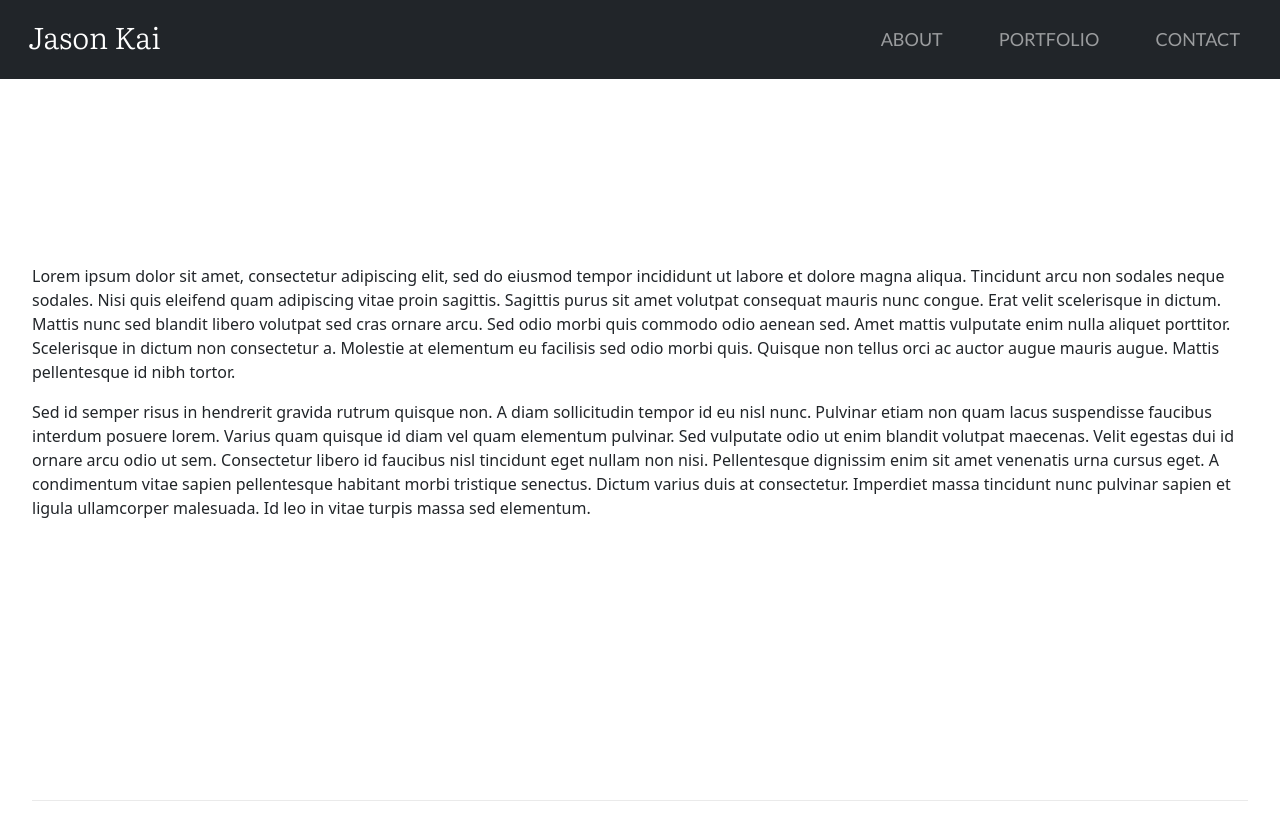
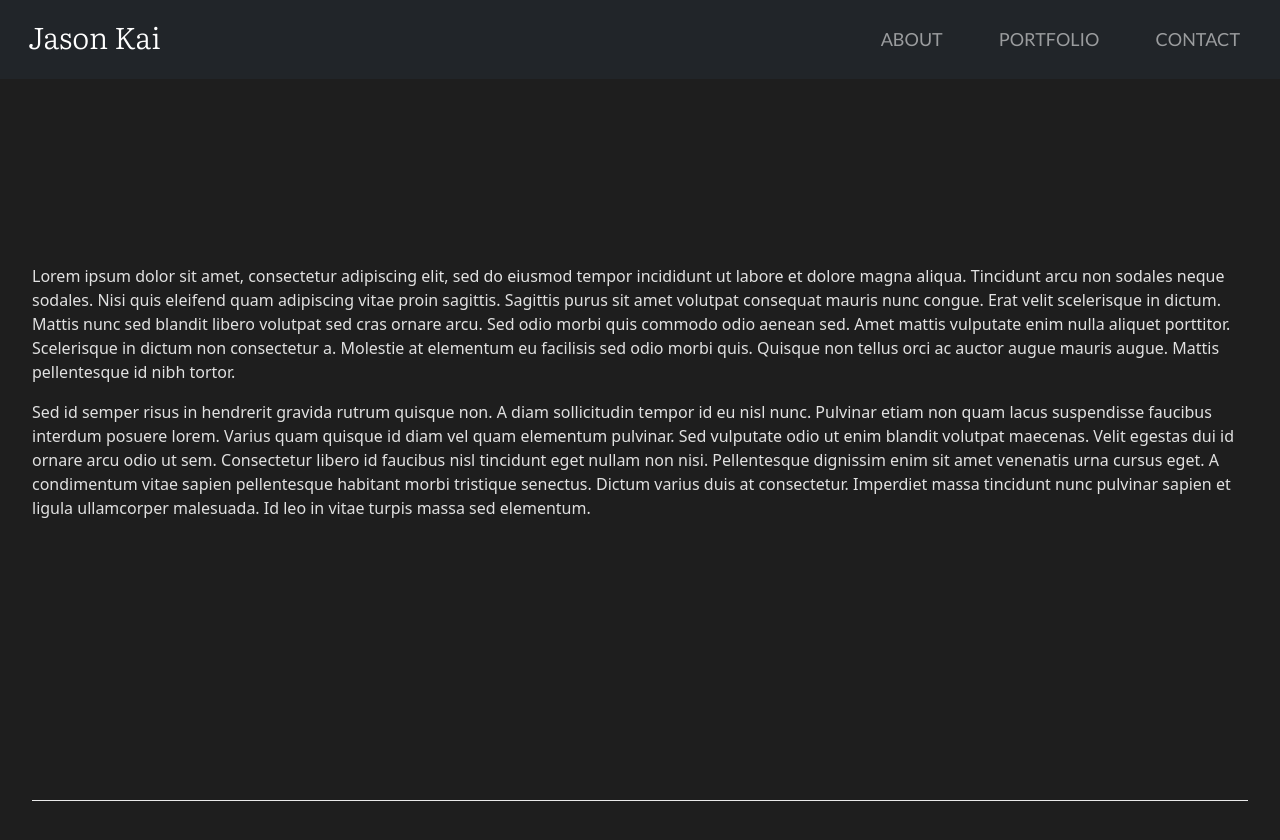
Before and after one commit to kaitj/kaitj.github.io, a Next.js app: page / in a window 1280 px wide. Shown: the top 840 px of the page. Built offline with nearby package versions, Linux system fonts and the light colour scheme.

Commit message:
update navbar stylesheets

```diff
--- a/styles/globals.css
+++ b/styles/globals.css
@@ -27,6 +27,13 @@ body {
   font-size: 30px !important;
 }
 
+.navbar-toggler {
+  border-color: rgba(0, 0, 0, 0) !important;
+}
+.navbar-toggler:focus {
+  box-shadow: 0 0 0 0 !important;
+}
+
 .nav-item {
   padding: 10px 20px;
 }
@@ -41,8 +48,10 @@ body {
 .nav-link:hover {
   color: var(--link-hover);
   text-decoration: underline;
-  text-underline-offset: 6px;
+  text-underline-offset: 8px;
 }
+
+/* General */
 
 a {
   color: inherit;
--- a/styles/home.module.css
+++ b/styles/home.module.css
@@ -1,4 +1,6 @@
 .container {
+  color: var(--font);
+  background-color: var(--bg-dark);
   padding: var(--container-padding);
 }
 
```
